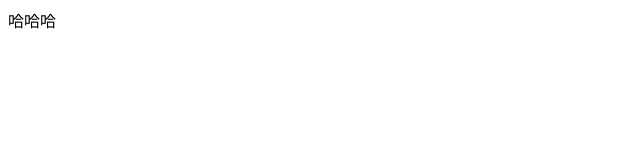
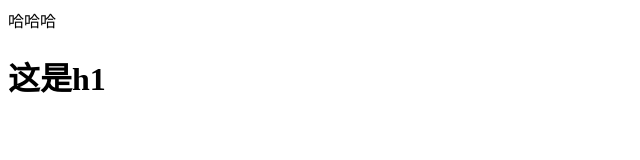
Before and after one commit to mochenghao/web_bigevent, a plain HTML site: page login.html in a window 1280 px wide. Shown: the whole page, without its empty margins (0-640 px from the left). Drawn offline with Linux system fonts and the light colour scheme.

Commit message:
本地新增

```diff
--- a/login.html
+++ b/login.html
@@ -9,6 +9,7 @@
 
 <body>
     <div>哈哈哈</div>
+    <h1>这是h1</h1>
 </body>
 
 </html>
```
